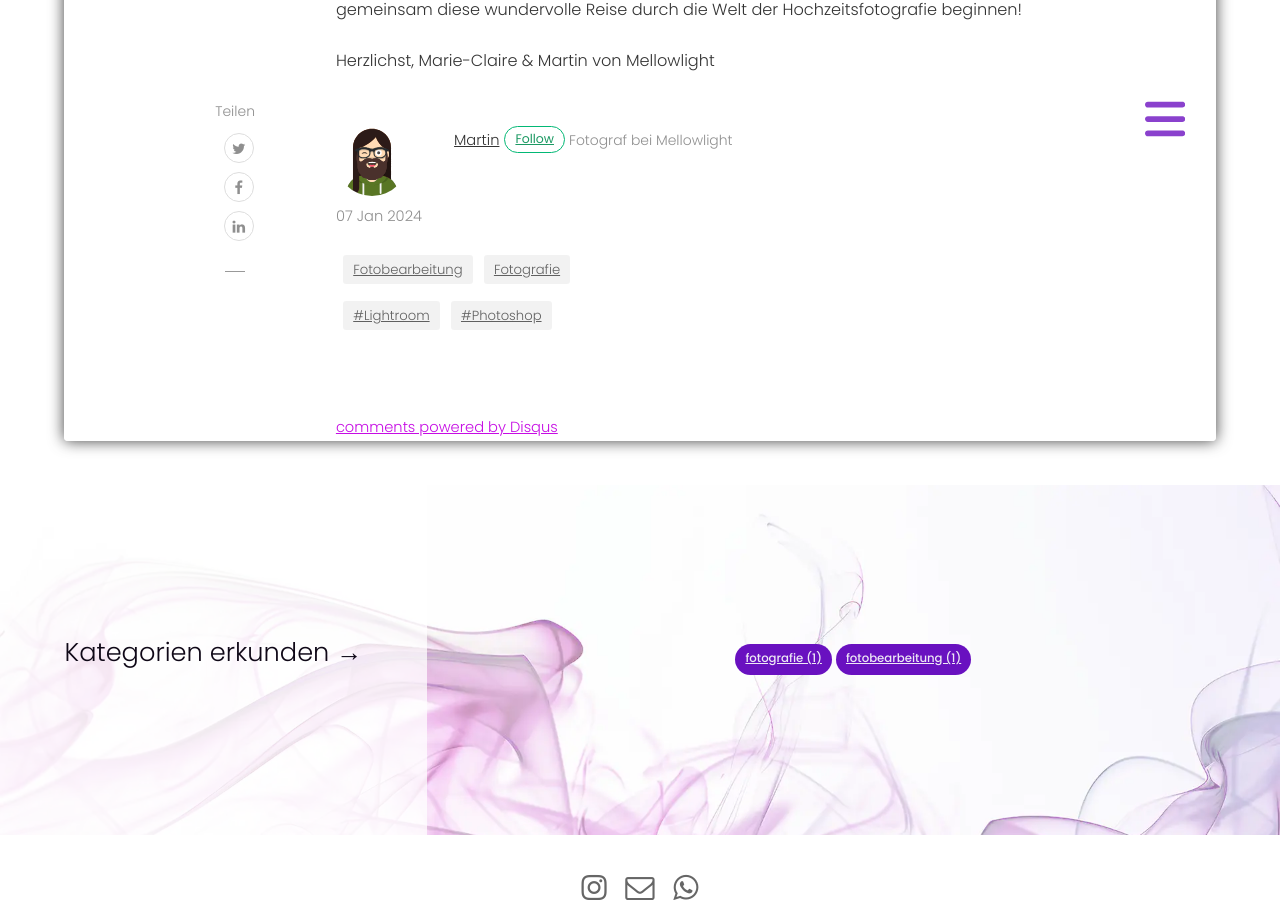
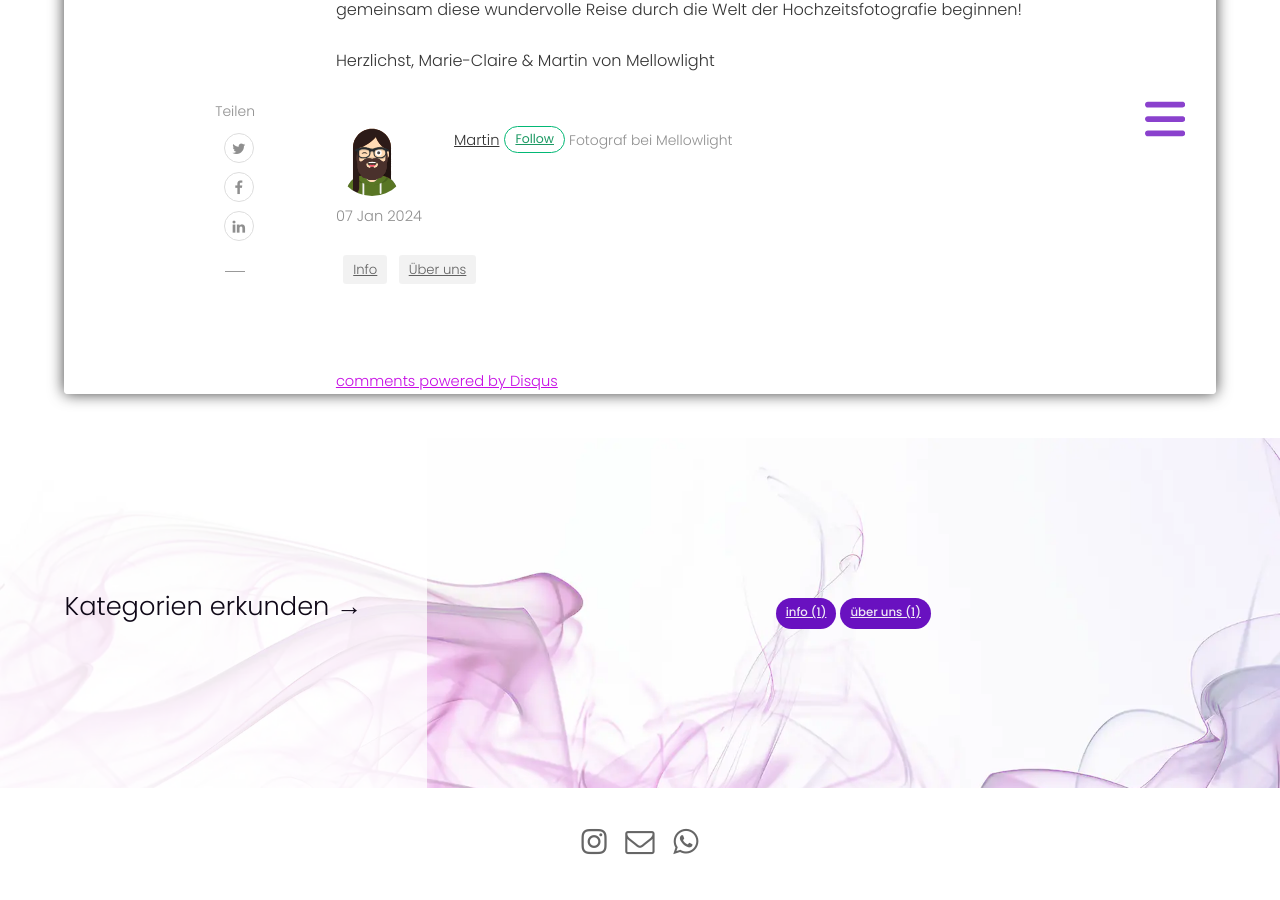
Before and after one commit to R0ckStrongo/mellowlight.blog, a Jekyll site: the page built from _posts/2024-01-07-Willkommen-auf-unserem-Blog.md, in a window 1280 px wide and 900 px high, scrolled down 1904 px. Built offline with Jekyll 4.4.1, drawn with Linux system fonts in a browser that asks for light colours; nearby versions of some CDN libraries; comment, search, counter and statistics services are not loaded.

Commit message:
Neue Kategorie von erstem Post

```diff
--- a/_posts/2024-01-07-Willkommen-auf-unserem-Blog.md
+++ b/_posts/2024-01-07-Willkommen-auf-unserem-Blog.md
@@ -2,8 +2,8 @@
 layout: post
 title:  'Willkommen auf unserem Blog'
 author: moaten
-categories: [ Fotografie, Fotobearbeitung ]
-tags: [Lightroom, Photoshop]
+categories: [ Info, Über uns ]
+tags: []
 image: https://r0ckstrongo.github.io/mellowlight.blog/assets/images/posts/test-post.jpeg
 description: "Erster Post unseres neuen Blogs"
 featured: true
```
